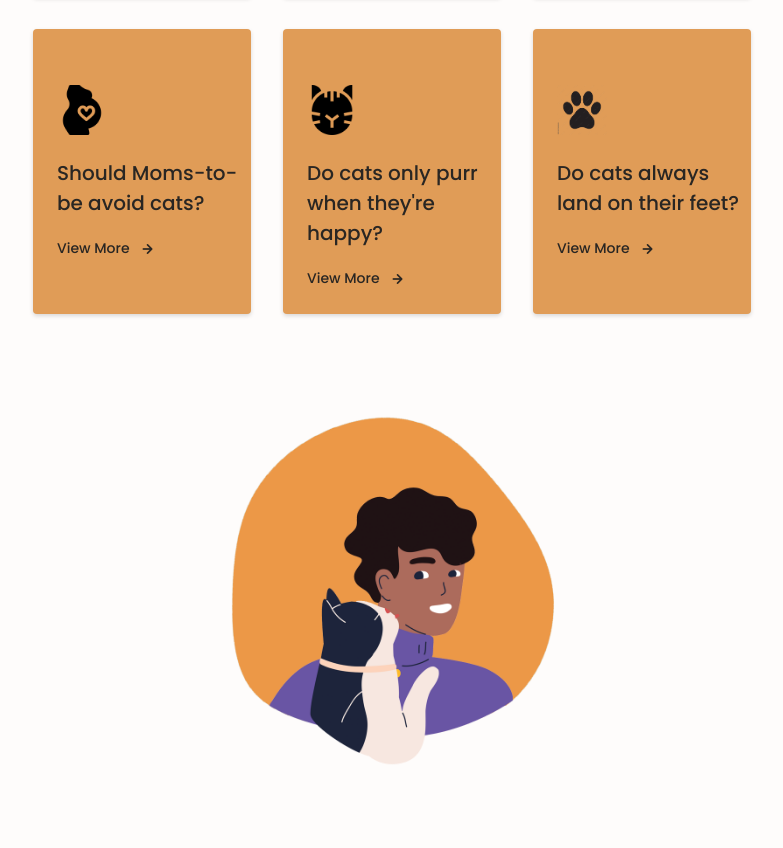
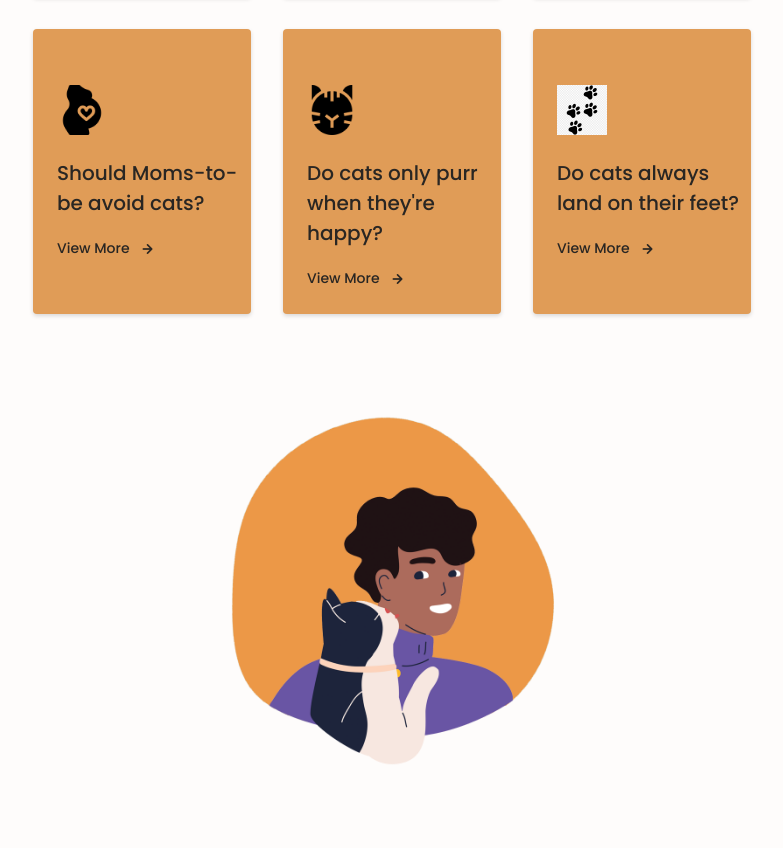
Before and after one commit to csumie/pawesome-facts-responsive-layout, a plain HTML site: page index.html in a window 1280 px wide. Shown: the part 4609-5457 px from the top of the page, without its empty margins (248-1031 px from the left). Drawn offline with nearby package versions, Linux system fonts and the light colour scheme.

Commit message:
icon update

```diff
--- a/index.html
+++ b/index.html
@@ -701,7 +701,7 @@
 
       <div class="myths__content">
         <div>
-          <img src="assets/img/cat-paw-v2.png" class="myths__icon">
+          <img src="assets/img/cat-paws.png" class="myths__icon">
           <h3 class="myths__title">Do cats always land on their feet?</h3>
         </div>
         <span class="button button--flex button--small button--link myths__button">
```
Also changed, not shown: assets/img/cat-paws.png (added).
